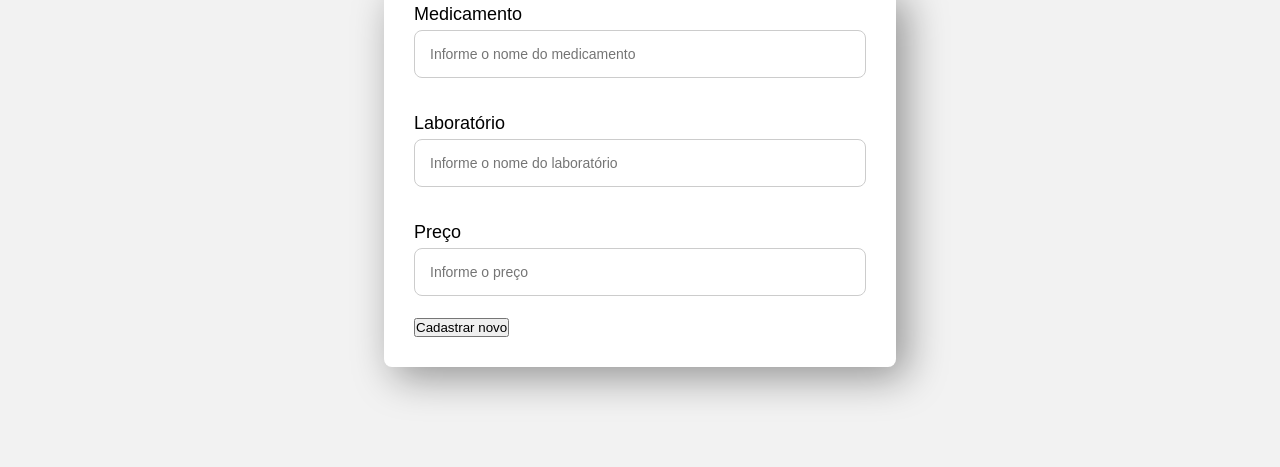
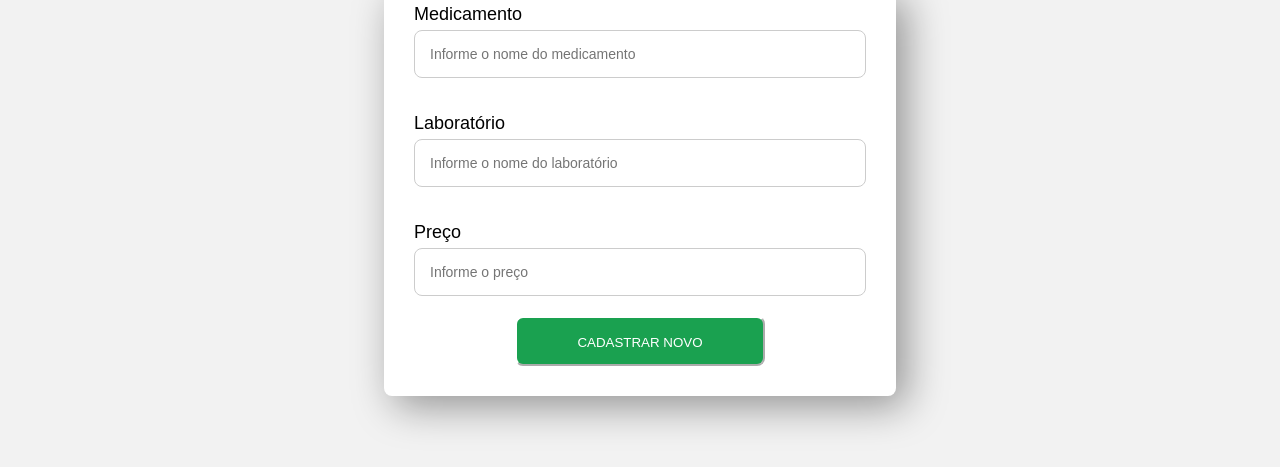
Before and after one commit to DEVinHouse-Clamed-V3/mini-projeto-avaliativo-team-javascript, a plain HTML site: page medicineCreate.html in a window 1280 px wide. Shown: the part 205-672 px from the top of the page. Drawn offline with Linux system fonts and the light colour scheme.

Commit message:
criado a estilização do botão para cadastrar o produto

```diff
--- a/design/style.css
+++ b/design/style.css
@@ -61,6 +61,7 @@ p {
   display: flex;
   flex-direction: column;
   align-items: center;
+
 
 }
 
@@ -128,6 +129,58 @@ p {
   justify-content: center;
 }
 
+.btn {
+  line-height: 50px;
+  height: 50px;
+  text-align: center;
+  width: 250px;
+  cursor: pointer;
+  background-color: #00963C;
+  border-color: #FFF;
+  border-radius: 8px;
+}
+
+.formBttn {
+  color: #FFF;
+  transition: all 0.5s;
+  position: relative;
+}
+
+.formBttn::before {
+  content: '';
+  position: absolute;
+  top: 0;
+  left: 0;
+  width: 100%;
+  height: 100%;
+  z-index: 1;
+  background-color: rgba(255,255,255,0.1);
+  transition: all 0.3s;
+}
+.formBttn:hover::before {
+  opacity: 0 ;
+  transform: scale(0.5,0.5);
+}
+.formBttn::after {
+  content: '';
+  position: absolute;
+  top: 0;
+  left: 0;
+  width: 100%;
+  height: 100%;
+  z-index: 1;
+  opacity: 0;
+  transition: all 0.3s;
+  border: 1px solid rgba(255,255,255,0.5);
+  transform: scale(1.2,1.2);
+}
+.formBttn:hover::after {
+  opacity: 1;
+  transform: scale(1,1);
+}
+/*BUTTON
+
+
 /* PRODUCT VISUALIZATION */
 
 .product-container-title{
--- a/medicineCreate.html
+++ b/medicineCreate.html
@@ -35,7 +35,9 @@
             <label for="lab">Preço</label>
             <input type="text" placeholder="Informe o preço" id="preco" class="formInput">
           </div>
-            <button type="submit" id="button-form">Cadastrar novo</button>
+        <div class="formh2">
+            <button type="submit" class="formBttn btn" id="button-form">CADASTRAR NOVO</button>
+        </div>
         </form>
 
         </div>
```
